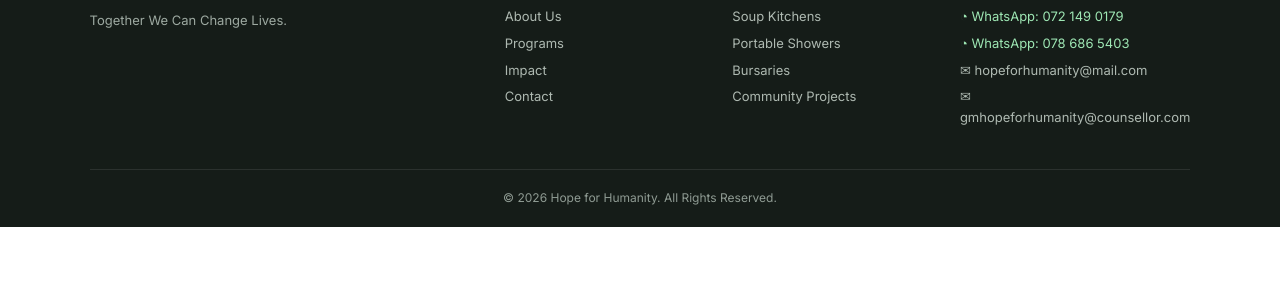
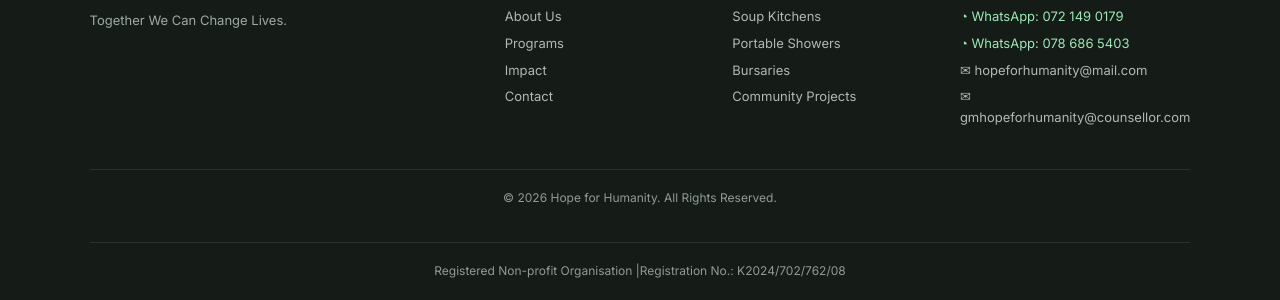
Before and after one commit to Muhammedebrahim1-art/Hope-For-Humanity, a plain HTML site: page index.html in a window 1280 px wide. Shown: the part 4713-5013 px from the top of the page. Before the commit the page ends 4940 px from the top, so only its background shows below. Drawn offline with Linux system fonts and the light colour scheme.

Commit message:
Add registration info to footer in index.html

```diff
--- a/index.html
+++ b/index.html
@@ -149,6 +149,7 @@
     </div>
   </div>
   <div class="copyright">© 2026 Hope for Humanity. All Rights Reserved.</div>
+  <div class="copyright">Registered Non-profit Organisation |Registration No.: K2024/702/762/08</div>
 </footer>
 
 <script src="script.js"></script>
```
